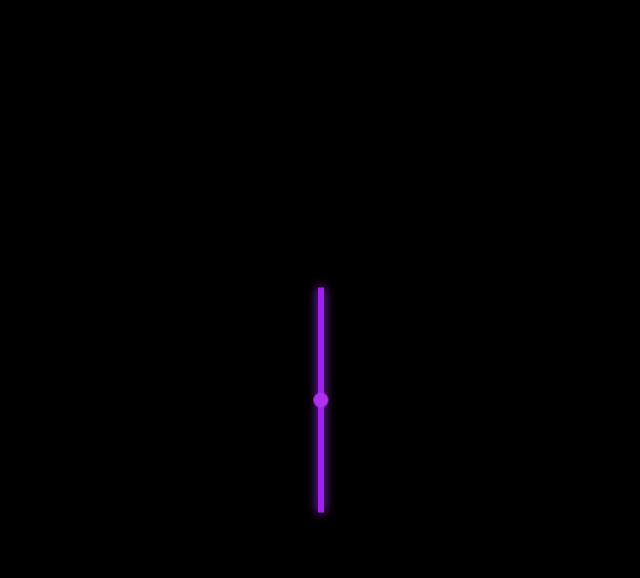
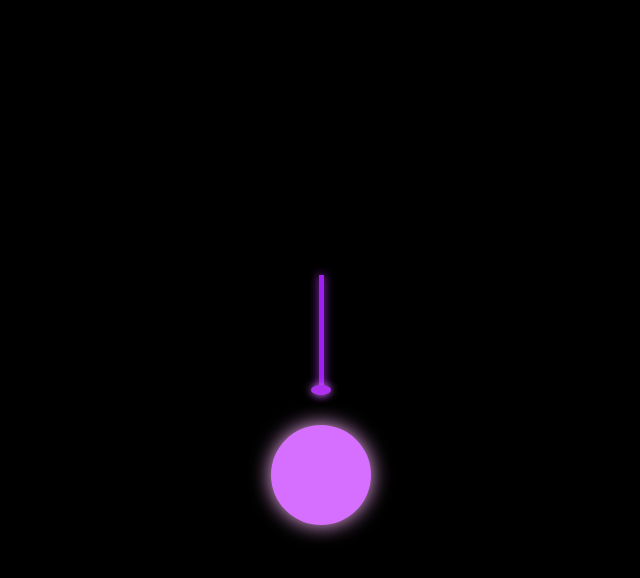
Before and after one commit to lissethe08/flowers, a plain HTML site: page index.html in a window 1280 px wide. Both pictures are taken after a click on the button "Abrir ↓". Shown: the whole page, without its empty margins (319-959 px from the left). Drawn offline with Linux system fonts and the light colour scheme.

Commit message:
Update style.css

```diff
--- a/style.css
+++ b/style.css
@@ -1,86 +1,68 @@
 body {
   margin: 0;
   background: black;
-  font-family: 'Courier New', monospace;
+  text-align: center;
+  font-family: sans-serif;
   color: white;
-  text-align: center;
-  height: 100vh;
-  overflow: hidden;
 }
 
 .pantalla-inicial {
   position: absolute;
-  top: 50%;
-  left: 50%;
-  transform: translate(-50%, -50%);
+  top:50%; left:50%;
+  transform: translate(-50%,-50%);
 }
 
 button {
-  margin-top: 20px;
-  padding: 10px 30px;
-  font-size: 1em;
-  background: transparent;
+  margin-top: 15px;
+  padding: 10px 25px;
+  font-size: 1.1rem;
+  background: none;
   border: 2px solid white;
+  color: white;
   border-radius: 30px;
-  color: white;
   cursor: pointer;
-  transition: 0.3s;
+  transition: .3s;
 }
 
 button:hover {
-  background-color: white;
+  background: white;
   color: black;
 }
 
-.flores {
+.contenedor-flor, .flores {
   position: absolute;
-  top: 50%;
-  left: 50%;
-  transform: translate(-50%, -50%) scale(1.5);
+  top:50%; left:50%;
+  transform: translate(-50%,-50%);
 }
 
 .tallo {
-  width: 4px;
-  height: 150px;
+  width: 5px; height: 120px;
   background: #a020f0;
   margin: 0 auto;
-  animation: brillar 1.5s infinite alternate;
+  box-shadow: 0 0 10px #b030f0;
 }
 
 .hojas {
-  width: 10px;
-  height: 10px;
+  width: 20px; height: 10px;
   background: #b030f0;
   border-radius: 50%;
   position: absolute;
-  left: 50%;
-  top: 50%;
-  transform: translate(-50%, -50%);
-  animation: hojas 3s infinite alternate;
+  top: 110px; left: 50%;
+  transform: translateX(-50%);
+  box-shadow: 0 0 8px #d66fff;
 }
 
-.pétalos {
-  width: 80px;
-  height: 80px;
+.petalos {
+  width: 100px; height: 100px;
   background: #d66fff;
   border-radius: 50%;
-  position: relative;
-  margin: 0 auto;
+  margin-top: 30px;
   box-shadow: 0 0 20px #ffb3ff;
-  animation: florecer 2s ease-in-out forwards;
+  opacity: 0;
+  transform: scale(0);
+  animation: florecer 1.5s forwards ease-out;
 }
 
 @keyframes florecer {
-  0% { transform: scale(0); opacity: 0; }
-  100% { transform: scale(1); opacity: 1; }
+  to { opacity:1; transform: scale(1); }
 }
-
-@keyframes brillar {
-  from { box-shadow: 0 0 5px #a020f0; }
-  to { box-shadow: 0 0 20px #ff7fff; }
-}
-
-@keyframes hojas {
-  0% { transform: rotate(0deg) translate(-50%, -50%); }
-  100% { transform: rotate(360deg) translate(-50%, -50%); }
-}
```
